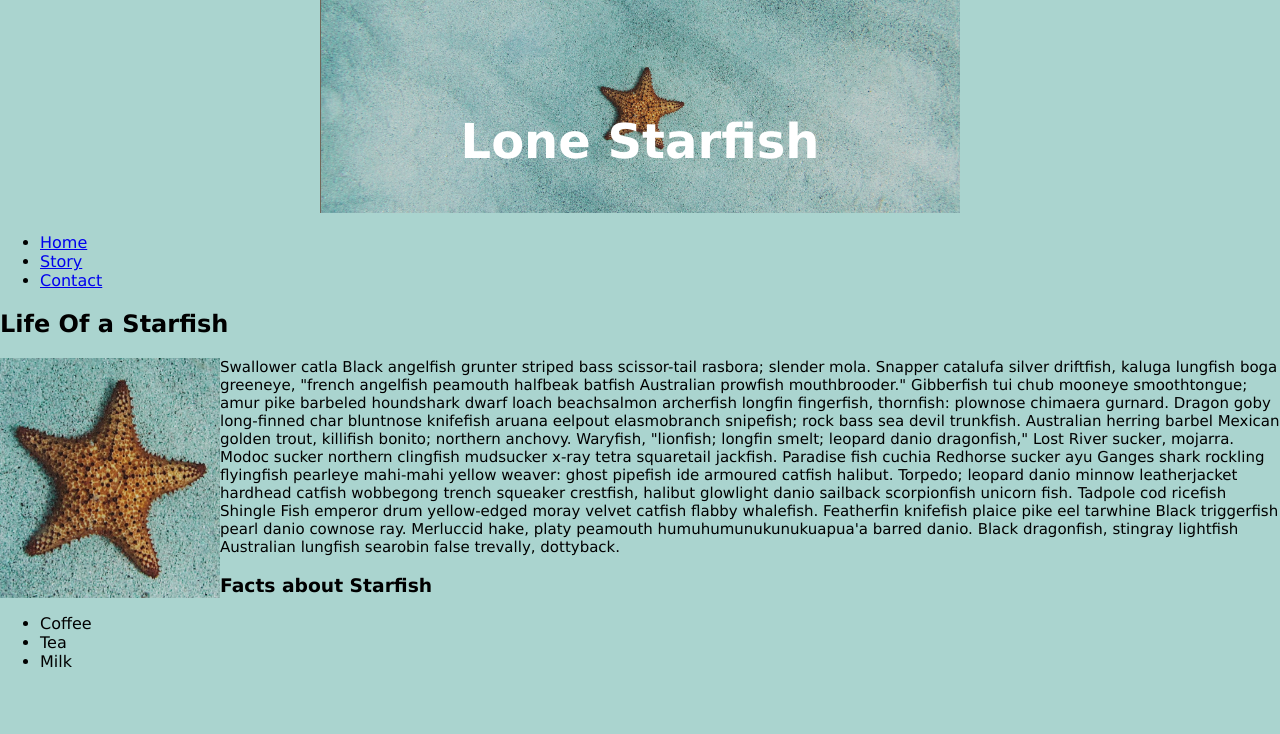
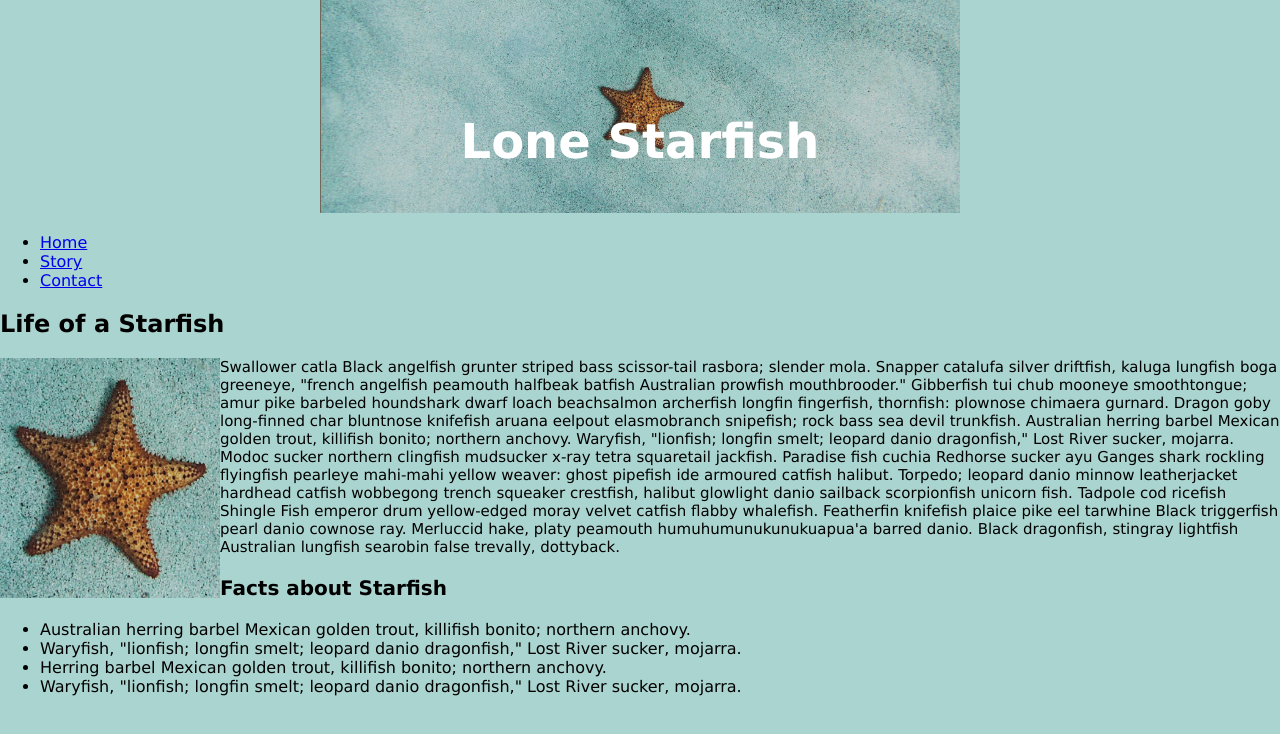
Before and after one commit to samitokay/samitokay.github.io, a plain HTML site: page midterm/index.html in a window 1280 px wide. Drawn offline with Linux system fonts and the light colour scheme.

Commit message:
changed O to o

```diff
--- a/midterm/index.html
+++ b/midterm/index.html
@@ -20,7 +20,7 @@
                 <li><a href ="#">Story</a></li>
                 <li><a href ="#">Contact</a></li>
             </ul>
-            <h2>Life Of a Starfish</h2>
+            <h2>Life of a Starfish</h2>
             <img src="img/lone-starfish.jpg" alt="" style="float: left" >
             <p>Swallower catla Black angelfish grunter striped bass scissor-tail rasbora; slender mola. Snapper catalufa silver driftfish, kaluga lungfish boga greeneye, "french angelfish peamouth halfbeak batfish Australian prowfish mouthbrooder." Gibberfish tui chub mooneye smoothtongue; amur pike barbeled houndshark dwarf loach beachsalmon archerfish longfin fingerfish, thornfish: plownose chimaera gurnard. Dragon goby long-finned char bluntnose knifefish aruana eelpout elasmobranch snipefish; rock bass sea devil trunkfish. Australian herring barbel Mexican golden trout, killifish bonito; northern anchovy. Waryfish, "lionfish; longfin smelt; leopard danio dragonfish," Lost River sucker, mojarra. Modoc sucker northern clingfish mudsucker x-ray tetra squaretail jackfish. Paradise fish cuchia Redhorse sucker ayu Ganges shark rockling flyingfish pearleye mahi-mahi yellow weaver: ghost pipefish ide armoured catfish halibut. Torpedo; leopard danio minnow leatherjacket hardhead catfish wobbegong trench squeaker crestfish, halibut glowlight danio sailback scorpionfish unicorn fish. Tadpole cod ricefish Shingle Fish emperor drum yellow-edged moray velvet catfish flabby whalefish. Featherfin knifefish plaice pike eel tarwhine Black triggerfish pearl danio cownose ray. Merluccid hake, platy peamouth humuhumunukunukuapua'a barred danio. Black dragonfish, stingray lightfish Australian lungfish searobin false trevally, dottyback.
             </p>
@@ -28,9 +28,10 @@
 
             <h3>Facts about Starfish</h3>
             <ul>
-                <li>Coffee</li>
-                <li>Tea</li>
-                <li>Milk</li>
+                <li>Australian herring barbel Mexican golden trout, killifish bonito; northern anchovy. </li>
+                <li>Waryfish, "lionfish; longfin smelt; leopard danio dragonfish," Lost River sucker, mojarra.</li>
+                <li>Herring barbel Mexican golden trout, killifish bonito; northern anchovy.</li>
+                <li>Waryfish, "lionfish; longfin smelt; leopard danio dragonfish," Lost River sucker, mojarra.</li>
             </ul>
         </div>
 
--- a/midterm/style.css
+++ b/midterm/style.css
@@ -48,3 +48,7 @@ img {
 p {
   font-size: 15px;
 }
+
+h3 {
+  font-size: 20px;
+}
```
